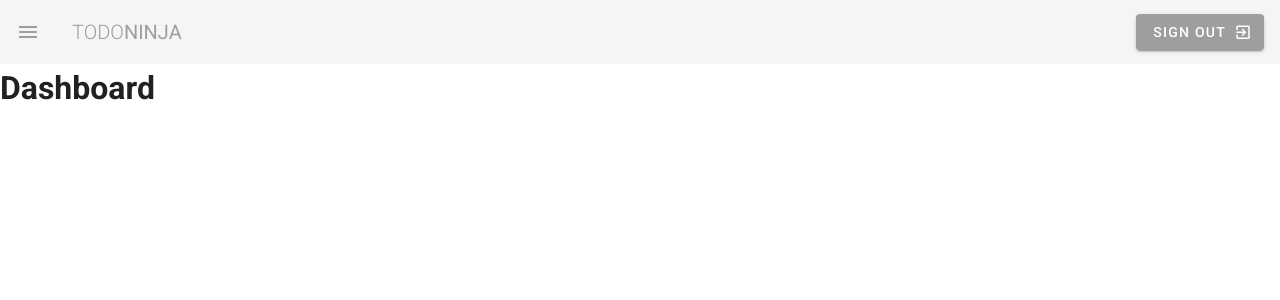
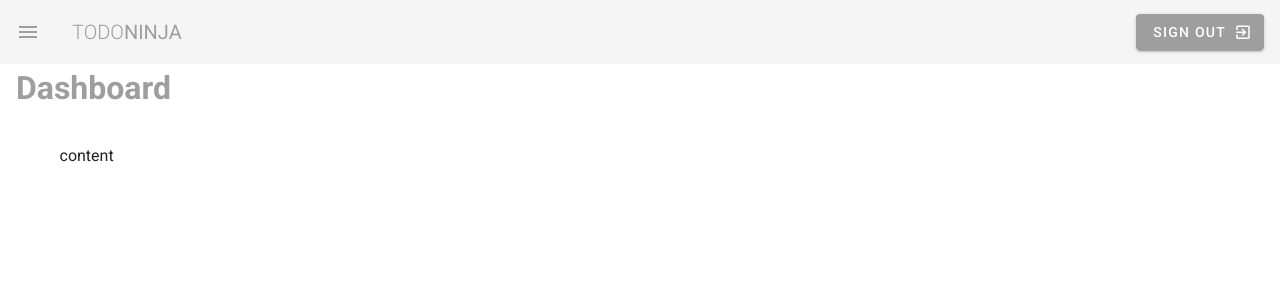
Before and after one commit to DavidCondit/vuetify-netninja-tutorial, a Vue app in the folder todo-ninja/: page / in a window 1280 px wide. Shown: the top 300 px of the page. Built offline with nearby package versions, Linux system fonts and the light colour scheme.

Commit message:
Explains margin and padding as well as starting to learn the grid system for centering content.

```diff
--- a/todo-ninja/src/App.vue
+++ b/todo-ninja/src/App.vue
@@ -1,7 +1,7 @@
 <template>
   <v-app class="grey lighten-4">
     <Navbar />
-    <v-content>
+    <v-content class="mx-4 mb-4">
       <router-view></router-view>
     </v-content>
   </v-app>
--- a/todo-ninja/src/views/Dashboard.vue
+++ b/todo-ninja/src/views/Dashboard.vue
@@ -1,6 +1,12 @@
 <template>
   <div class="dashboard">
-    <h1>Dashboard</h1>
+    <h1 class="subheading grey--text">Dashboard</h1>
+
+    <v-container class="my-5">
+      content
+    </v-container>
+
+
   </div>
 </template>
 
--- a/todo-ninja/src/views/Projects.vue
+++ b/todo-ninja/src/views/Projects.vue
@@ -1,6 +1,11 @@
 <template>
   <div class="projects">
-    <h1>Projects</h1>
+    <h1 class="subheading grey--text">Projects</h1>
+
+    <v-container class="my-5">
+      content
+    </v-container>
+
   </div>
 </template>
 
--- a/todo-ninja/src/views/Team.vue
+++ b/todo-ninja/src/views/Team.vue
@@ -1,6 +1,11 @@
 <template>
   <div class="team">
-    <h1>Team</h1>
+    <h1 class="subheading grey--text">Team</h1>
+
+    <v-container class="my-5">
+      content
+    </v-container>
+
   </div>
 </template>
 
```
